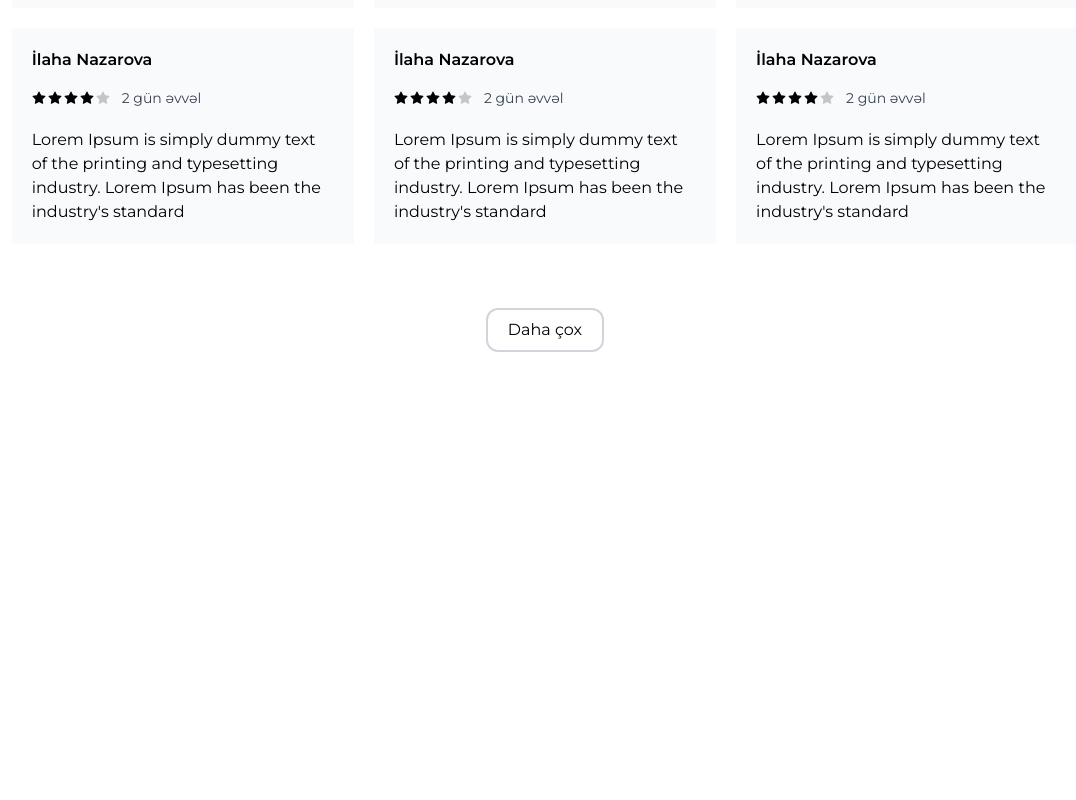
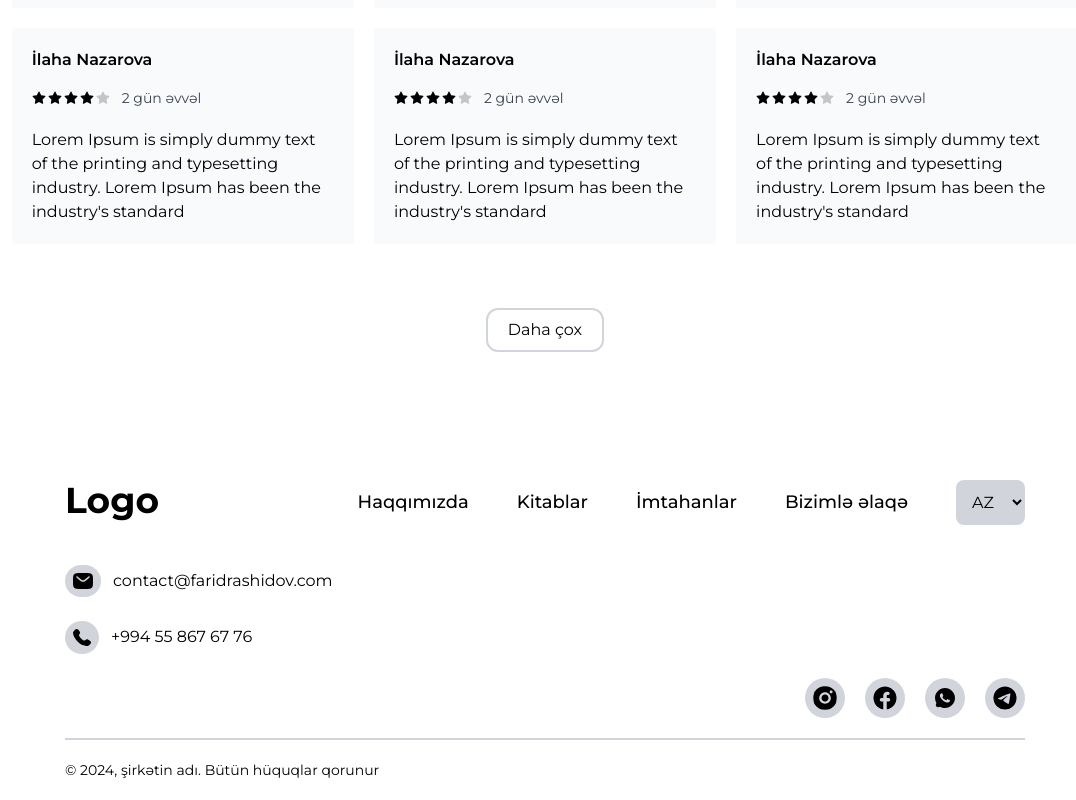
Before and after one commit to imrashidov/task-166, a React (Vite) app in the folder task-166/: page / in a window 1280 px wide. Shown: the part 5813-6613 px from the top of the page, without its empty margins (95-1171 px from the left). Before the commit the page ends 6293 px from the top, so only its background shows below. Built offline with nearby package versions, Linux system fonts and the light colour scheme.

Commit message:
Add: Footer and Stylings

```diff
--- a/task-166/src/App.jsx
+++ b/task-166/src/App.jsx
@@ -3,6 +3,7 @@ import Hero from "./components/Hero";
 import Categories from "./components/Categories";
 import Exams from "./components/Exams";
 import Reviews from "./components/Reviews";
+import Footer from "./components/Footer";
 
 function App() {
   return (
@@ -12,6 +13,7 @@ function App() {
       <Categories />
       <Exams />
       <Reviews />
+      <Footer />
     </>
   );
 }
--- a/task-166/src/components/Footer.jsx
+++ b/task-166/src/components/Footer.jsx
@@ -0,0 +1,75 @@
+import mail from "../assets/mail.svg";
+import phone from "../assets/phone.svg";
+import instagram from "../assets/instagram-logo.svg";
+import facebook from "../assets/facebook-logo.svg";
+import whatsapp from "../assets/whatsapp-logo.svg";
+import telegram from "../assets/telegram-logo.svg";
+
+export default function Footer() {
+  const Links = [
+    { name: "Haqqımızda", link: "/" },
+    { name: "Kitablar", link: "/" },
+    { name: "İmtahanlar", link: "/" },
+    { name: "Bizimlə əlaqə", link: "/" },
+  ];
+  const Social = [
+    { icon: instagram, alt: "Instagram" },
+    { icon: facebook, alt: "Facebook" },
+    { icon: whatsapp, alt: "WhatsApp" },
+    { icon: telegram, alt: "Telegram" },
+  ];
+  return (
+    <div className="px-40">
+      <div className="flex justify-between mb-10">
+        <a href="/" className="font-bold text-4xl ">
+          Logo
+        </a>
+        <nav>
+          {Links.map((item) => (
+            <a
+              href={item.link}
+              key={item.name}
+              className="pr-7 hover:text-gray-600 text-lg font-medium mr-5"
+            >
+              {item.name}
+            </a>
+          ))}
+          <select className="bg-gray-300 rounded-lg p-3 dropdown-toggle">
+            <option value="AZ">AZ</option>
+            <option value="EN">EN</option>
+            <option value="RU">RU</option>
+          </select>
+        </nav>
+      </div>
+      <div className="flex flex-col gap-6 mb-6">
+        <div className="flex items-center gap-3">
+          <i className="bg-gray-300 p-2 rounded-full">
+            <img src={mail} alt="Mail" />
+          </i>
+          <p>contact@faridrashidov.com</p>
+        </div>
+        <div className="flex items-center gap-3">
+          <i className="bg-gray-300 p-2 rounded-full">
+            <img src={phone} alt="Phone" />
+          </i>
+          <p>+994 55 867 67 76</p>
+        </div>
+      </div>
+      <div className="border-b-2 border-gray-300">
+        <i className="flex justify-end gap-5 mb-5">
+          {Social.map((item, index) => (
+            <img
+              src={item.icon}
+              alt={item.alt}
+              key={index}
+              className="bg-gray-300 p-2 rounded-full w-10 cursor-pointer "
+            />
+          ))}
+        </i>
+      </div>
+      <div className="text-sm py-5">
+        <p>© 2024, şirkətin adı. Bütün hüquqlar qorunur</p>
+      </div>
+    </div>
+  );
+}
--- a/task-166/src/reviewsData.js
+++ /dev/null
@@ -1,110 +0,0 @@
-export const Reviews = [
-  {
-    id: 1,
-    name: "İlaha Nazarova",
-    review:
-      "Lorem Ipsum is simply dummy text of the printing and typesetting industry. Lorem Ipsum has been the industry's standard ",
-  },
-  {
-    id: 1,
-    name: "İlaha Nazarova",
-    review:
-      "Lorem Ipsum is simply dummy text of the printing and typesetting industry. Lorem Ipsum has been the industry's standard ",
-  },
-  {
-    id: 1,
-    name: "İlaha Nazarova",
-    review:
-      "Lorem Ipsum is simply dummy text of the printing and typesetting industry. Lorem Ipsum has been the industry's standard ",
-  },
-  {
-    id: 1,
-    name: "İlaha Nazarova",
-    review:
-      "Lorem Ipsum is simply dummy text of the printing and typesetting industry. Lorem Ipsum has been the industry's standard ",
-  },
-  {
-    id: 1,
-    name: "İlaha Nazarova",
-    review:
-      "Lorem Ipsum is simply dummy text of the printing and typesetting industry. Lorem Ipsum has been the industry's standard ",
-  },
-  {
-    id: 1,
-    name: "İlaha Nazarova",
-    review:
-      "Lorem Ipsum is simply dummy text of the printing and typesetting industry. Lorem Ipsum has been the industry's standard ",
-  },
-  {
-    id: 1,
-    name: "İlaha Nazarova",
-    review:
-      "Lorem Ipsum is simply dummy text of the printing and typesetting industry. Lorem Ipsum has been the industry's standard ",
-  },
-  {
-    id: 1,
-    name: "İlaha Nazarova",
-    review:
-      "Lorem Ipsum is simply dummy text of the printing and typesetting industry. Lorem Ipsum has been the industry's standard ",
-  },
-  {
-    id: 1,
-    name: "İlaha Nazarova",
-    review:
-      "Lorem Ipsum is simply dummy text of the printing and typesetting industry. Lorem Ipsum has been the industry's standard ",
-  },
-  {
-    id: 1,
-    name: "İlaha Nazarova",
-    review:
-      "Lorem Ipsum is simply dummy text of the printing and typesetting industry. Lorem Ipsum has been the industry's standard ",
-  },
-  {
-    id: 1,
-    name: "İlaha Nazarova",
-    review:
-      "Lorem Ipsum is simply dummy text of the printing and typesetting industry. Lorem Ipsum has been the industry's standard ",
-  },
-  {
-    id: 1,
-    name: "İlaha Nazarova",
-    review:
-      "Lorem Ipsum is simply dummy text of the printing and typesetting industry. Lorem Ipsum has been the industry's standard ",
-  },
-  {
-    id: 1,
-    name: "İlaha Nazarova",
-    review:
-      "Lorem Ipsum is simply dummy text of the printing and typesetting industry. Lorem Ipsum has been the industry's standard ",
-  },
-  {
-    id: 1,
-    name: "İlaha Nazarova",
-    review:
-      "Lorem Ipsum is simply dummy text of the printing and typesetting industry. Lorem Ipsum has been the industry's standard ",
-  },
-  {
-    id: 1,
-    name: "İlaha Nazarova",
-    review:
-      "Lorem Ipsum is simply dummy text of the printing and typesetting industry. Lorem Ipsum has been the industry's standard ",
-  },
-  {
-    id: 1,
-    name: "İlaha Nazarova",
-    review:
-      "Lorem Ipsum is simply dummy text of the printing and typesetting industry. Lorem Ipsum has been the industry's standard ",
-  },
-  {
-    id: 1,
-    name: "İlaha Nazarova",
-    review:
-      "Lorem Ipsum is simply dummy text of the printing and typesetting industry. Lorem Ipsum has been the industry's standard ",
-  },
-  {
-    id: 1,
-    name: "İlaha Nazarova",
-    review:
-      "Lorem Ipsum is simply dummy text of the printing and typesetting industry. Lorem Ipsum has been the industry's standard ",
-  },
-];
```
Also changed, not shown: task-166/src/assets/arrow-down.svg (added), task-166/src/assets/whatsapp-logo.svg.
